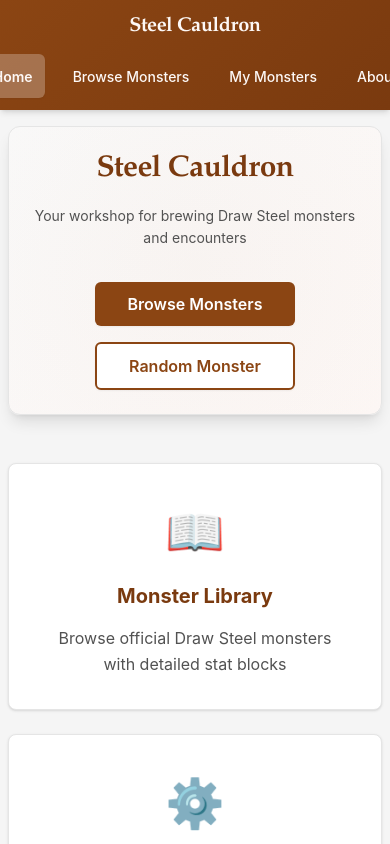
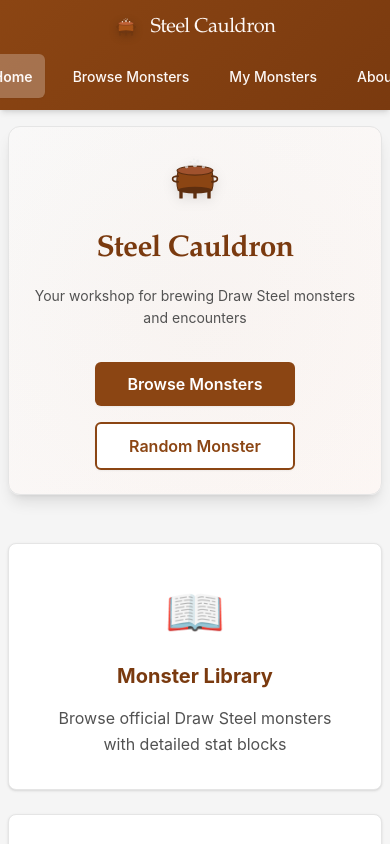
Before and after one commit to erik-meier/monster-library, a Vue app: page / in a window 390 px wide. Shown: the top 844 px of the page. Built offline with nearby package versions, Linux system fonts and the light colour scheme.

Commit message:
Add cauldron logo to app navbar, home page, and favicon
Co-authored-by: erik-meier <33582650+erik-meier@users.noreply.github.com>

```diff
--- a/index.html
+++ b/index.html
@@ -2,7 +2,8 @@
 <html lang="">
   <head>
     <meta charset="UTF-8">
-    <link rel="icon" href="/favicon.ico">
+    <link rel="icon" type="image/svg+xml" href="/favicon.svg">
+    <link rel="alternate icon" href="/favicon.ico">
     <meta name="viewport" content="width=device-width, initial-scale=1.0">
     <title>Steel Cauldron - Draw Steel Monster Library</title>
   </head>
--- a/src/App.vue
+++ b/src/App.vue
@@ -3,7 +3,8 @@
     <nav class="navbar">
       <div class="nav-container">
         <router-link to="/" class="nav-brand">
-          Steel Cauldron
+          <img src="/cauldron-logo.svg" alt="Steel Cauldron" class="nav-logo" />
+          <span class="nav-brand-text">Steel Cauldron</span>
         </router-link>
 
         <div class="nav-menu">
@@ -109,6 +110,9 @@ button:disabled, .btn:disabled {
 }
 
 .nav-brand {
+  display: flex;
+  align-items: center;
+  gap: var(--space-3);
   font-size: var(--font-size-2xl);
   font-weight: var(--font-weight-bold);
   color: var(--color-primary-50);
@@ -116,6 +120,16 @@ button:disabled, .btn:disabled {
   font-family: var(--font-family-serif);
   transition: var(--transition-colors);
   letter-spacing: -0.02em;
+}
+
+.nav-logo {
+  width: 32px;
+  height: 32px;
+  filter: brightness(1.2) drop-shadow(0 2px 4px rgba(0, 0, 0, 0.2));
+}
+
+.nav-brand-text {
+  display: inline-block;
 }
 
 .nav-brand:hover {
@@ -234,6 +248,11 @@ button:disabled, .btn:disabled {
     flex-shrink: 0;
   }
 
+  .nav-logo {
+    width: 28px;
+    height: 28px;
+  }
+
   .nav-menu {
     gap: var(--space-3);
     flex-wrap: wrap;
@@ -258,6 +277,11 @@ button:disabled, .btn:disabled {
     padding: var(--space-3) var(--space-2);
     align-items: center;
     text-align: center;
+  }
+
+  .nav-logo {
+    width: 24px;
+    height: 24px;
   }
 
   .nav-menu {
--- a/src/views/Home.vue
+++ b/src/views/Home.vue
@@ -1,6 +1,7 @@
 <template>
   <div class="home">
     <div class="hero">
+      <img src="/cauldron-logo.svg" alt="Steel Cauldron Logo" class="hero-logo" />
       <h1 class="hero-title">Steel Cauldron</h1>
       <p class="hero-subtitle">
         Your workshop for brewing Draw Steel monsters and encounters
@@ -114,6 +115,16 @@ export default {
   height: 200%;
   background: radial-gradient(circle, rgba(139, 69, 19, 0.03) 0%, transparent 70%);
   pointer-events: none;
+}
+
+.hero-logo {
+  width: 80px;
+  height: 80px;
+  margin: 0 auto var(--space-6);
+  display: block;
+  filter: drop-shadow(0 4px 6px rgba(0, 0, 0, 0.1));
+  position: relative;
+  z-index: 1;
 }
 
 .hero-title {
@@ -368,6 +379,11 @@ export default {
     padding: var(--space-8) var(--space-4);
   }
 
+  .hero-logo {
+    width: 64px;
+    height: 64px;
+  }
+
   .hero-title {
     font-size: var(--font-size-4xl);
   }
@@ -404,6 +420,11 @@ export default {
     padding: var(--space-6) var(--space-3);
   }
 
+  .hero-logo {
+    width: 56px;
+    height: 56px;
+  }
+
   .hero-title {
     font-size: var(--font-size-3xl);
   }
```
Also changed, not shown: public/cauldron-logo.svg (added), public/favicon.svg (added).
